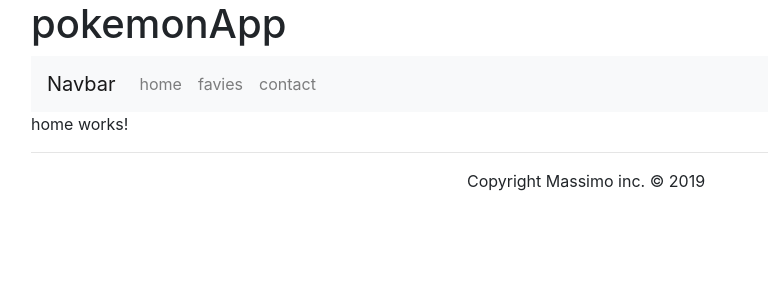
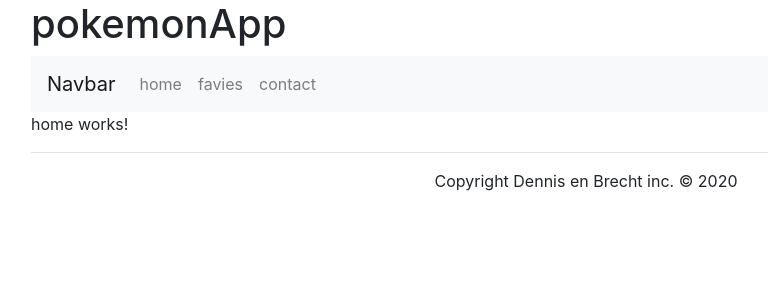
Before and after one commit to DennisNowicki/pokemon, an Angular app: page /home in a window 1280 px wide. Shown: the top 300 px of the page, without its empty margins (54-822 px from the left). Built offline with nearby package versions, Linux system fonts and the light colour scheme.

Commit message:
changed copyright

```diff
--- a/src/app/app.component.html
+++ b/src/app/app.component.html
@@ -6,5 +6,5 @@
   <router-outlet></router-outlet>
 
   <hr>
-  <div class="text-center">Copyright Massimo inc. &copy; 2019</div>
+  <div class="text-center">Copyright Dennis en Brecht inc. &copy; 2020</div>
 </div>
```
